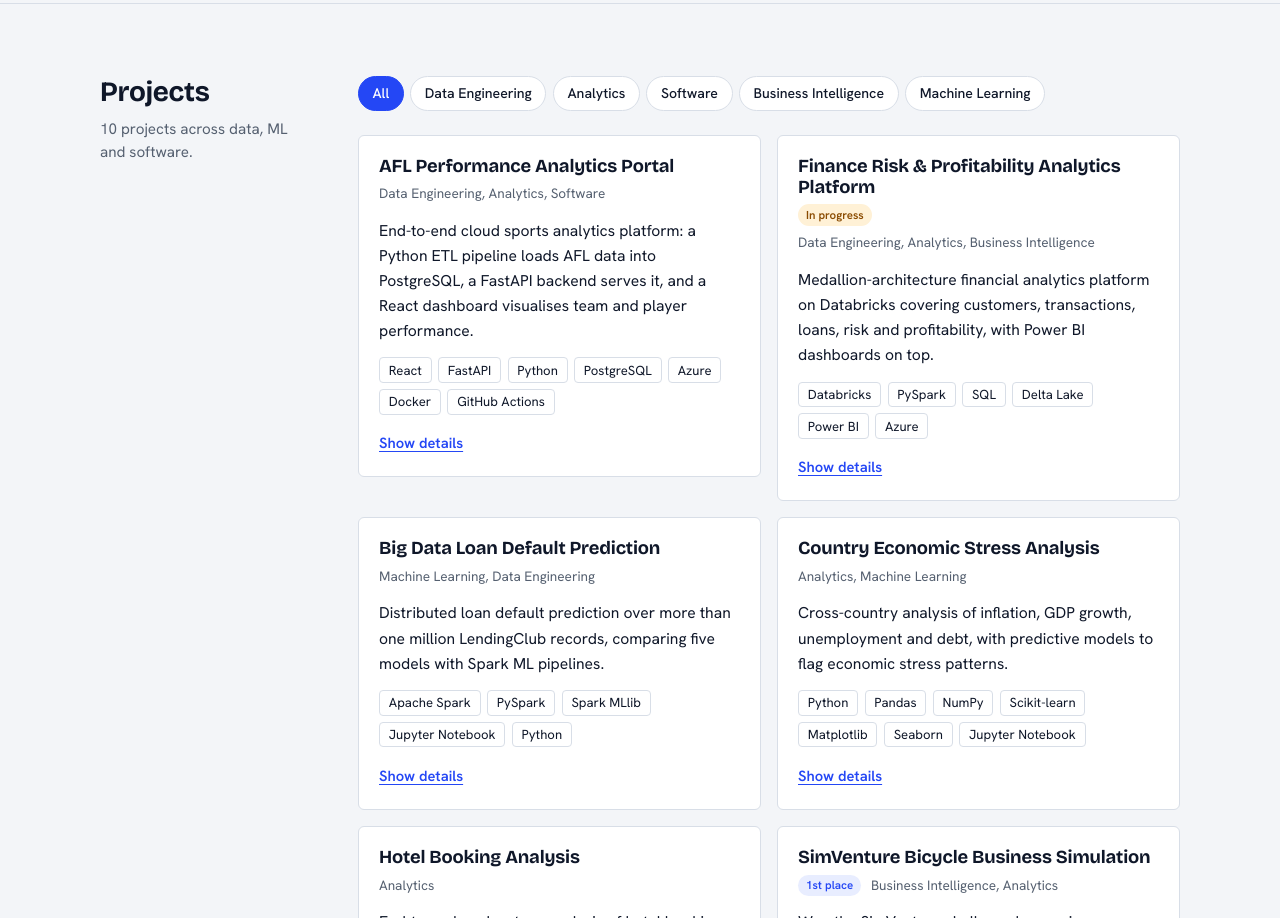
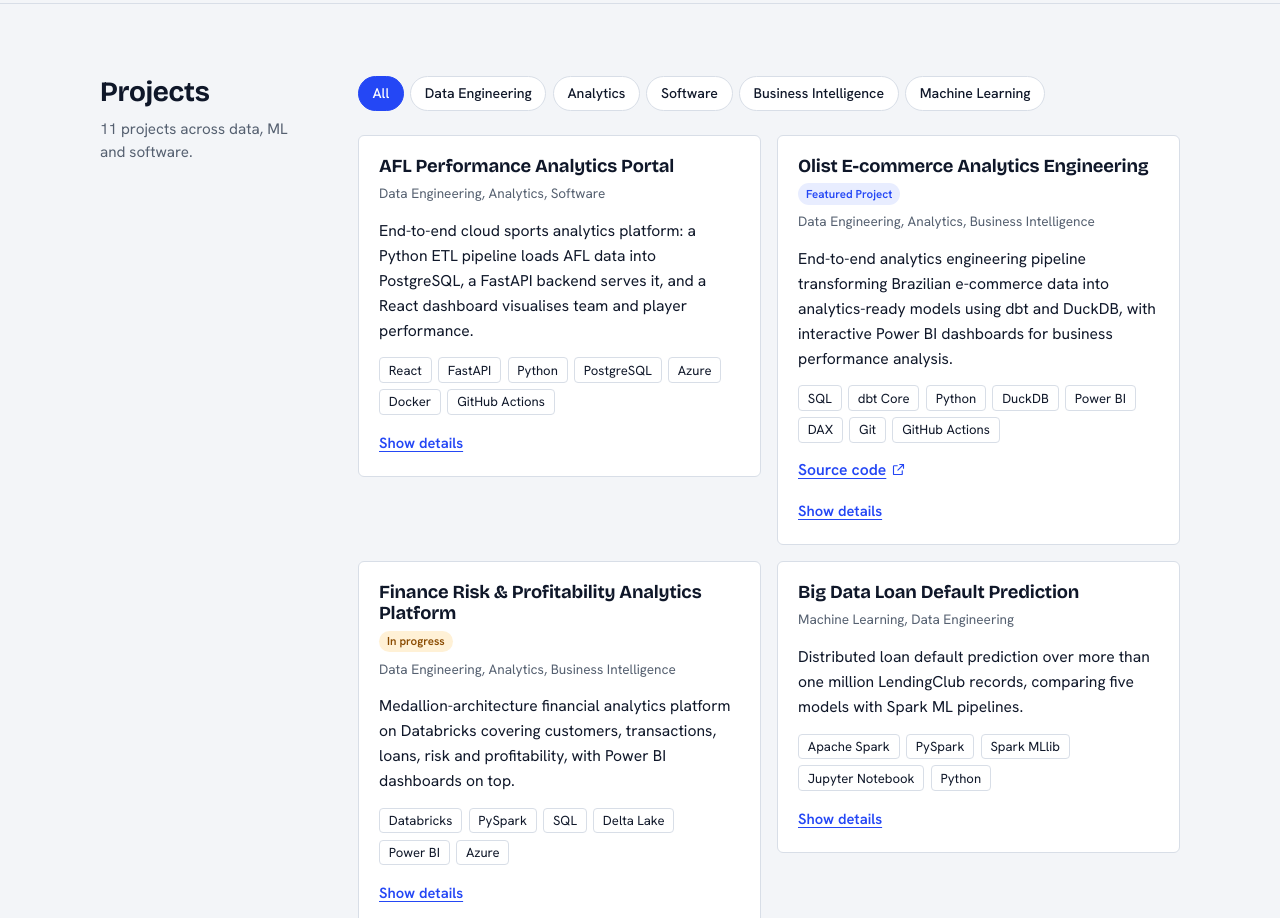
Before and after one commit to sakshi-nandgude/Final-Portfolio, a React (Vite) app: page / in a window 1280 px wide. Shown: the part 1580-2498 px from the top of the page. Built offline with nearby package versions, Linux system fonts and the light colour scheme.

Commit message:
Add Olist E-commerce Analytics Engineering project
Added a new project entry for 'Olist E-commerce Analytics Engineering' with detailed descriptions, technologies used, and GitHub link.

```diff
--- a/src/data/projects.js
+++ b/src/data/projects.js
@@ -29,6 +29,35 @@ export const projects = [
       "Diagnosed and resolved real-world cloud deployment challenges, including application startup configuration, dependency management, CORS configuration, and production deployment troubleshooting on Azure.",
     ],
   },
+  {
+  title: "Olist E-commerce Analytics Engineering",
+  tags: ["Data Engineering", "Analytics", "Business Intelligence"],
+  summary:
+    "End-to-end analytics engineering pipeline transforming Brazilian e-commerce data into analytics-ready models using dbt and DuckDB, with interactive Power BI dashboards for business performance analysis.",
+  tech: [
+    "SQL",
+    "dbt Core",
+    "Python",
+    "DuckDB",
+    "Power BI",
+    "DAX",
+    "Git",
+    "GitHub Actions"
+  ],
+  github: "https://github.com/sakshi-nandgude/olist-dbt-analytics",
+  live: "",
+  highlight: "Featured Project",
+  details: [
+    "Designed an end-to-end analytics engineering pipeline using Python, DuckDB and dbt Core to transform raw Brazilian e-commerce transactional data into analytics-ready datasets.",
+    "Built a layered dbt architecture comprising staging, intermediate and mart models, implementing reusable SQL transformations and dimensional data models.",
+    "Developed fact and dimension models including fct_orders, dim_customers, dim_products and mart_monthly_revenue to support structured business reporting.",
+    "Implemented generic dbt tests and custom SQL data-quality checks for delivery date validation, order revenue reconciliation and monthly order count consistency.",
+    "Configured incremental processing for the order fact model using a 30-day lookback window and delete+insert strategy.",
+    "Developed Python export scripts to generate five analytics-ready datasets from DuckDB for Power BI integration.",
+    "Built four interactive Power BI dashboards covering executive sales performance, product analytics, customer behaviour and delivery operations using DAX measures and KPIs.",
+    "Implemented GitHub Actions CI validation using synthetic DuckDB test data and generated dbt model documentation with lineage."
+  ],
+},
   {
     title: "Finance Risk & Profitability Analytics Platform",
     status: "In progress",
```
